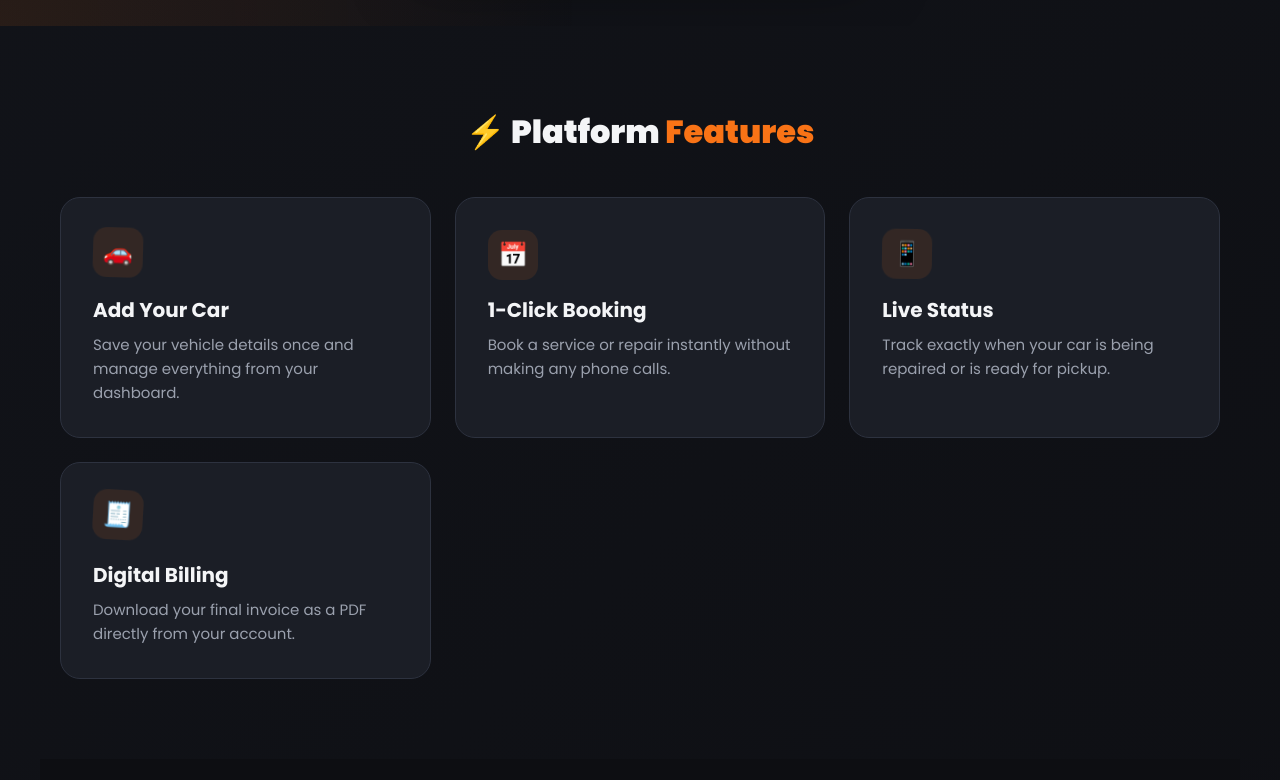
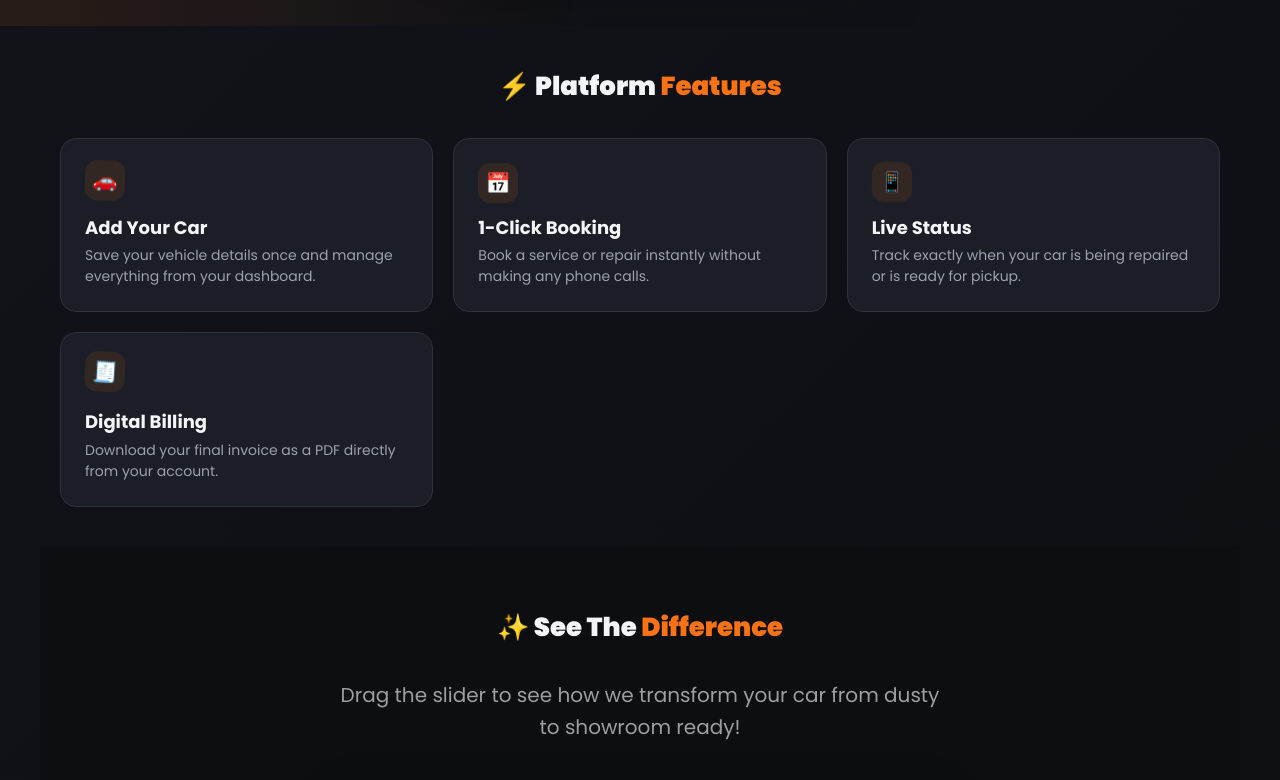
Before and after one commit to khushii-patidar/Smart-Garage, a Django app: page / in a window 1280 px wide. Shown: the part 749-1529 px from the top of the page. Run offline with Django 5.2, Linux system fonts and the light colour scheme; some web fonts are replaced.

Commit message:
Manually shrunk the banner and forms

```diff
--- a/static/css/design-system.css
+++ b/static/css/design-system.css
@@ -98,10 +98,10 @@ p { margin: 0 0 16px 0; }
   background: var(--surface-3);
   color: var(--paper);
   border: 1px solid var(--steel);
-  padding: 12px 24px;
+  padding: 10px 20px;
   border-radius: var(--radius-sm);
   font-weight: 600;
-  font-size: 1.1rem; /* INCREASED */
+  font-size: 1rem;
   cursor: pointer;
   transition: all 0.2s var(--ease);
   font-family: var(--font-body);
@@ -129,14 +129,14 @@ p { margin: 0 0 16px 0; }
   background: rgba(239, 68, 68, 0.1);
   border-color: var(--red);
 }
-.btn-sm { padding: 6px 14px; font-size: 1rem; } /* INCREASED */
+.btn-sm { padding: 6px 12px; font-size: 0.9rem; }
 .btn-block { width: 100%; justify-content: center; }
 
 /* Cards & Layout ----------------------------------------------------- */
 
 .grid {
   display: grid;
-  gap: 24px;
+  gap: 20px;
 }
 .grid-2 { grid-template-columns: repeat(auto-fit, minmax(280px, 1fr)); }
 .grid-3 { grid-template-columns: repeat(auto-fit, minmax(320px, 1fr)); }
@@ -147,10 +147,10 @@ p { margin: 0 0 16px 0; }
   background: var(--surface-2);
   border: 1px solid var(--surface-3);
   border-radius: var(--radius-lg);
-  padding: 20px 25px;
+  padding: 16px 20px;
   display: grid;
   grid-template-columns: 2fr 1.5fr;
-  gap: 20px;
+  gap: 15px;
   align-items: center;
   transition: all 0.3s var(--ease);
 }
@@ -177,7 +177,7 @@ input:focus, select:focus, textarea:focus {
   background: var(--surface);
   border: 1px solid var(--surface-3);
   border-radius: var(--radius-md);
-  padding: 24px;
+  padding: 20px;
   box-shadow: var(--shadow-card);
 }
 
--- a/templates/accounts/login.html
+++ b/templates/accounts/login.html
@@ -4,11 +4,11 @@
 
 {% block content %}
 <div style="min-height:100vh; display:flex; align-items:center; justify-content:center; padding:24px; background:radial-gradient(circle at 20% 20%, rgba(255,170,29,0.08), transparent 40%), radial-gradient(circle at 80% 80%, rgba(41,211,198,0.08), transparent 40%);">
-  <div class="card" style="width:100%; max-width:420px;">
-    <a href="{% url 'core:home' %}" class="brand" style="margin-bottom:28px;">
+  <div class="card" style="width:100%; max-width:360px;">
+    <a href="{% url 'core:home' %}" class="brand" style="margin-bottom:24px;">
       <span class="brand-mark">SG</span> Smart Garage
     </a>
-    <h2 style="margin-bottom:4px;">Welcome back</h2>
+    <h2 style="margin-bottom:4px; font-size: 24px;">Welcome back</h2>
     <p style="margin-bottom:28px;">Log in to your dashboard.</p>
 
     <form method="post">
--- a/templates/core/landing.html
+++ b/templates/core/landing.html
@@ -59,20 +59,20 @@
 @keyframes floatAnim { from { transform: translateY(0) rotate(0deg); } to { transform: translateY(-10px) rotate(6deg); } }
 
 /* Section & Grid */
-.sec { padding: 80px 20px; max-width: 1200px; margin: 0 auto; text-align: center; }
-.sec-t { font-size: 32px; font-weight: 900; color: var(--paper); margin-bottom: 40px; }
+.sec { padding: 40px 20px; max-width: 1200px; margin: 0 auto; text-align: center; }
+.sec-t { font-size: 26px; font-weight: 900; color: var(--paper); margin-bottom: 30px; }
 .sec-t span { color: #f97316; }
-.fgrid { display: grid; grid-template-columns: repeat(auto-fit, minmax(300px, 1fr)); gap: 24px; }
-.fcard { background: var(--surface); border: 1px solid var(--surface-3); padding: 32px; border-radius: 20px; text-align: left; transition: 0.3s; }
+.fgrid { display: grid; grid-template-columns: repeat(auto-fit, minmax(300px, 1fr)); gap: 20px; }
+.fcard { background: var(--surface); border: 1px solid var(--surface-3); padding: 24px; border-radius: 16px; text-align: left; transition: 0.3s; }
 .fcard:hover { transform: translateY(-5px); border-color: #f97316; }
-.fcard-icon { width: 50px; height: 50px; background: rgba(249,115,22,0.1); color: #f97316; border-radius: 14px; display: flex; align-items: center; justify-content: center; font-size: 24px; margin-bottom: 20px; }
-.fcard h3 { color: var(--paper); font-size: 20px; margin-bottom: 12px; }
-.fcard p { color: var(--muted); font-size: 15px; line-height: 1.6; margin: 0; }
+.fcard-icon { width: 40px; height: 40px; background: rgba(249,115,22,0.1); color: #f97316; border-radius: 12px; display: flex; align-items: center; justify-content: center; font-size: 20px; margin-bottom: 16px; }
+.fcard h3 { color: var(--paper); font-size: 18px; margin-bottom: 8px; }
+.fcard p { color: var(--muted); font-size: 14px; line-height: 1.5; margin: 0; }
 
 /* Banner */
-.banner { border-radius: 28px; padding: 64px 40px; text-align: center; background: linear-gradient(135deg, var(--surface-2), var(--surface-3)); border: 1px solid var(--steel); margin-top: 40px; }
-.banner h2 { font-size: 34px; font-weight: 900; color: var(--paper); margin-bottom: 12px; }
-.banner p { color: var(--muted); margin-bottom: 28px; font-size: 15px; }
+.banner { border-radius: 20px; padding: 40px 30px; text-align: center; background: linear-gradient(135deg, var(--surface-2), var(--surface-3)); border: 1px solid var(--steel); margin-top: 30px; }
+.banner h2 { font-size: 24px; font-weight: 900; color: var(--paper); margin-bottom: 10px; }
+.banner p { color: var(--muted); margin-bottom: 20px; font-size: 14px; }
 
 /* Nav */
 .nav { display: flex; justify-content: space-between; align-items: center; padding: 20px 40px; border-bottom: 1px solid rgba(255,255,255,0.05); }
```
Also changed, not shown: templates/accounts/register.html (+4 -4 lines).
